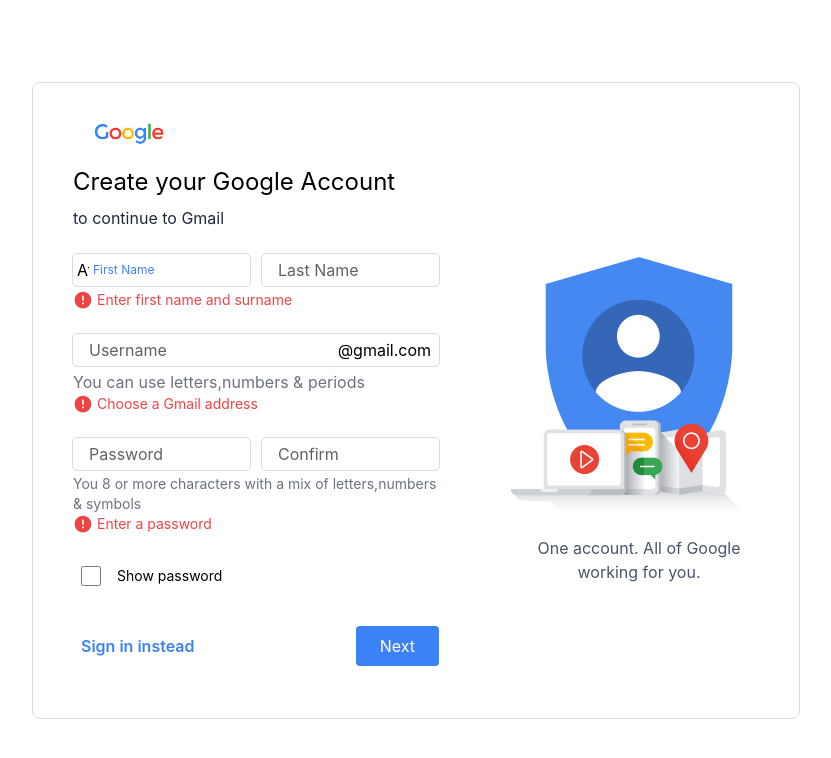
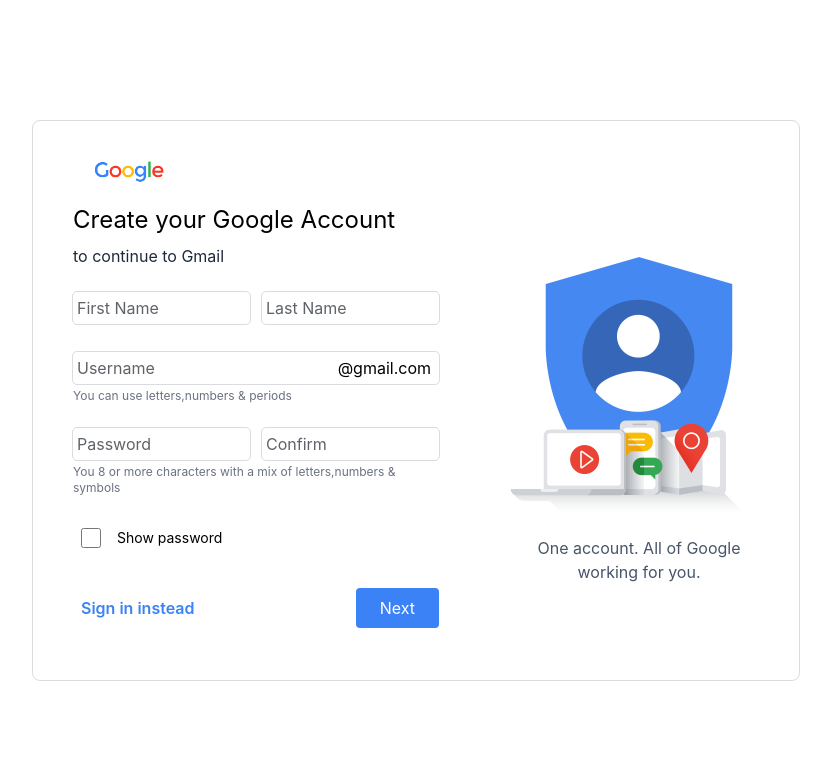
Before and after one commit to atinderbirsin/gmail-clone, a React (Create React App) app: page /signup/v2 in a window 1280 px wide. Shown: the top 758 px of the page, without its empty margins (224-1055 px from the left). Built offline with nearby package versions, Linux system fonts and the light colour scheme.

Commit message:
Signup page completed

```diff
--- a/src/app/store.js
+++ b/src/app/store.js
@@ -4,11 +4,11 @@
 
 const preloadedState = {
     form : {
-        firstName: 'Atinder',
+        firstName: '',
         lastName: '',
-        // email: '',
-        // password: '',
-        // confirmPassword: '',
+        email: '',
+        password: '',
+        confirmPassword: '',
     },
     errors: {}
 };
--- a/src/components/ErrorMessage.js
+++ b/src/components/ErrorMessage.js
@@ -1,7 +1,11 @@
 import ErrorIcon from '@mui/icons-material/Error';
 
 export const ErrorMessage = ({text, className}) => {
+
     return (
-        <p className={className}><ErrorIcon className='!text-[20px]'/> {text}</p>
+        <>
+            {text && (<p className={className}><ErrorIcon className='!text-[20px]'/> {text}</p>)}
+        </>
     )
+
 }
--- a/src/components/Input.js
+++ b/src/components/Input.js
@@ -1,5 +1,5 @@
-export const Input = ({type, value, onChange, className, onFocus, onBlur, onClick, validate}) => {
+export const Input = ({type, value, onChange, className}) => {
     return (
-        <input type={type} value={value} onChange={onChange} className={className} onFocus={onFocus} onBlur={onBlur} onClick={onClick} validate={validate}/>
+        <input type={type} value={value} onChange={onChange} className={className}/>
     )
 };
--- a/src/pages/Login.js
+++ b/src/pages/Login.js
@@ -9,7 +9,6 @@
   const [click, setClicked] = useState(false);
   const [createClick, setCreateClicked] = useState(false);
   const ref = useRef();
-  const createRef = useRef();
   const [isEmpty, setIsEmpty] = useState(false);
   const navigate = useNavigate();
 
--- a/src/pages/SignUp.js
+++ b/src/pages/SignUp.js
@@ -8,37 +8,37 @@
 import { Button } from '../components/Button';
 import account from '../images/account.jpg';
 import { useDispatch, useSelector } from 'react-redux';
-import { addConfirmPassword, addEmail, addFirstName, addLastName, addPassword } from '../features/form/formSlice';
+import {
+  addConfirmPassword,
+  addEmail,
+  addFirstName,
+  addLastName,
+  addPassword,
+} from '../features/form/formSlice';
+import { validate } from '../helper/validate';
 
 export const Signup = () => {
-  const [firstName, setFirstName] = useState('');
-  const [lastName, setLastName] = useState('');
-  const [email, setEmail] = useState('');
-  const [password, setPassword] = useState('');
-  const [confirmPassword, setConfirmPassword] = useState('');
-  const [isEmpty, setIsEmpty] = useState(false);
-  const [inputNameClick, setInputNameClick] = useState(false);
-  const [inputSurnameClick, setInputSurnameClick] = useState(false);
-  const [inputEmailClick, setInputEmailClick] = useState(false);
-  const [inputPasswordClick, setInputPasswordClick] = useState(false);
-  const [inputConfirmPasswordClick, setInputConfirmPasswordClick] =
-    useState(false);
   const [isChecked, setIsChecked] = useState(false);
 
-  const form = useSelector(state => state.form);
+  const form = useSelector((state) => state.form);
+  const errors = useSelector((state) => state.errors);
   const dispatch = useDispatch();
 
   const onFormSubmit = (e) => {
     e.preventDefault();
 
-    if(!firstName || !lastName || !email || !password || confirmPassword) {
+    const isValid = validate(form, dispatch);
 
+    if (isValid) {
+      console.log('form is valid');
+    } else {
+      console.log('form is invalid');
     }
-  }
+  };
 
   return (
     <div className="flex items-center justify-center h-screen">
-      <div className="border border-[#dadce0] rounded-lg grid grid-cols-[1.5fr,1fr] items-center justify-items-center max-w-3xl" >
+      <div className="border border-[#dadce0] rounded-lg grid grid-cols-[1.5fr,1fr] items-center justify-items-center max-w-3xl">
         <form className="px-10 py-5 col">
           {' '}
           <img src={img} alt="Logo" className="w-28" />
@@ -52,16 +52,20 @@
                 type="text"
                 value={form.firstName}
                 onChange={(e) => dispatch(addFirstName(e.target.value))}
-                className={`outline outline-1 rounded-[4px] outline-[#dadce0] w-full p-1 focus:outline-blue-500`}
+                className={`outline outline-1 rounded-[4px] outline-[#dadce0] w-full p-1 ${
+                  errors.name
+                    ? 'focus:outline-red-500 outline-red-500'
+                    : 'focus:outline-blue-500'
+                }`}
               />
               <Placeholder
-                className={`absolute text-[#5f6368] top-[50%] translate-y-[-50%] ml-4
+                className={`absolute text-[#5f6368] top-[50%] translate-y-[-50%] ml-1
               ${
                 form.firstName
-                  ? 'top-0 text-[12px] z-50 bg-white px-1 text-blue-500'
+                  ? 'top-0 text-[12px] z-50 bg-white px-1 !text-blue-500'
                   : ''
-              } ${
-                  isEmpty
+              }  ${
+                  errors.name
                     ? 'top-0 text-[12px] z-50 bg-white px-1 text-red-500'
                     : ''
                 } transition-all pointer-events-none`}
@@ -74,16 +78,20 @@
                 type="text"
                 value={form.lastName}
                 onChange={(e) => dispatch(addLastName(e.target.value))}
-                className={`outline outline-1 rounded-[4px] outline-[#dadce0] w-full p-1 focus:outline-blue-500`}
+                className={`outline outline-1 rounded-[4px] outline-[#dadce0] w-full p-1 ${
+                  errors.name
+                    ? 'focus:outline-red-500 outline-red-500'
+                    : 'focus:outline-blue-500'
+                }`}
               />
               <Placeholder
-                className={`absolute text-[#5f6368] top-[50%] translate-y-[-50%] ml-4
+                className={`absolute text-[#5f6368] top-[50%] translate-y-[-50%] ml-1
               ${
                 form.lastName
                   ? 'top-0 text-[12px] z-50 bg-white px-1 text-blue-500 left-0'
                   : ''
               } ${
-                  isEmpty
+                  errors.name
                     ? 'top-0 text-[12px] z-50 bg-white px-1 text-red-500'
                     : ''
                 } transition-all pointer-events-none`}
@@ -92,25 +100,29 @@
             </div>
           </div>
           <ErrorMessage
-            text="Enter first name and surname"
-            className={`text-red-500 text-sm flex gap-1 mb-6 ${!firstName || !lastName ? 'block' : 'opacity-0'}`}
+            text={errors.name}
+            className={`text-red-500 text-sm flex gap-1`}
           />
-          <div className="flex gap-3 w-full">
+          <div className="flex gap-3 w-full mt-6">
             <div className="relative mb-1 w-full">
               <Input
                 type="text"
                 value={form.email}
                 onChange={(e) => dispatch(addEmail(e.target.value))}
-                className={`outline outline-1 rounded-[4px] outline-[#dadce0] w-full p-1 focus:outline-blue-500`}
+                className={`outline outline-1 rounded-[4px] outline-[#dadce0] w-full p-1 ${
+                  errors.email
+                    ? 'focus:outline-red-500 outline-red-500'
+                    : 'focus:outline-blue-500'
+                }`}
               />
               <Placeholder
-                className={`absolute text-[#5f6368] top-[50%] translate-y-[-50%] ml-4
+                className={`absolute text-[#5f6368] top-[50%] translate-y-[-50%] ml-1
               ${
                 form.email
                   ? 'top-0 text-[12px] z-50 bg-white px-1 text-blue-500'
                   : ''
               } ${
-                  isEmpty
+                  errors.email
                     ? 'top-0 text-[12px] z-50 bg-white px-1 text-red-500'
                     : ''
                 } transition-all pointer-events-none`}
@@ -124,28 +136,34 @@
           </div>
           <InfoMessage
             text="You can use letters,numbers & periods"
-            className={`"text-sm text-gray-500 pointer-events-none"`}
+            className={`${
+              errors.email ? 'hidden' : 'block'
+            } text-xs text-gray-500 pointer-events-none`}
           />
           <ErrorMessage
-            text="Choose a Gmail address"
-            className="text-red-500 text-sm flex gap-1 mb-6"
+            text={errors.email}
+            className="text-red-500 text-sm flex gap-1"
           />
-          <div className="flex gap-3">
+          <div className="flex gap-3 mt-6">
             <div className="relative mb-1 w-full">
               <Input
-                type="password"
+                type={isChecked ? 'text' : 'password'}
                 value={form.password}
                 onChange={(e) => dispatch(addPassword(e.target.value))}
-                className={`outline outline-1 rounded-[4px] outline-[#dadce0] w-full p-1 focus:outline-blue-500`}
+                className={`outline outline-1 rounded-[4px] outline-[#dadce0] w-full p-1 ${
+                  errors.password
+                    ? 'focus:outline-red-500 outline-red-500'
+                    : 'focus:outline-blue-500'
+                }`}
               />
               <Placeholder
-                className={`absolute text-[#5f6368] top-[50%] translate-y-[-50%] ml-4
+                className={`absolute text-[#5f6368] top-[50%] translate-y-[-50%] ml-1
               ${
                 form.password
                   ? 'top-0 text-[12px] z-50 bg-white px-1 text-blue-500'
                   : ''
               } ${
-                  isEmpty
+                  errors.password
                     ? 'top-0 text-[12px] z-50 bg-white px-1 text-red-500'
                     : ''
                 } transition-all pointer-events-none`}
@@ -155,19 +173,23 @@
 
             <div className="relative mb-1 w-full">
               <Input
-                type="text"
+                type={isChecked ? 'text' : 'password'}
                 value={form.confirmPassword}
                 onChange={(e) => dispatch(addConfirmPassword(e.target.value))}
-                className={`outline outline-1 rounded-[4px] outline-[#dadce0] w-full p-1 focus:outline-blue-500`}
+                className={`outline outline-1 rounded-[4px] outline-[#dadce0] w-full p-1 ${
+                  errors.password
+                    ? 'focus:outline-red-500 outline-red-500'
+                    : 'focus:outline-blue-500'
+                }`}
               />
               <Placeholder
-                className={`absolute text-[#5f6368] top-[50%] translate-y-[-50%] ml-4
+                className={`absolute text-[#5f6368] top-[50%] translate-y-[-50%] ml-1
               ${
                 form.confirmPassword
                   ? 'top-0 text-[12px] z-50 bg-white px-1 text-blue-500 left-0'
                   : ''
               } ${
-                  isEmpty
+                  errors.password
                     ? 'top-0 text-[12px] z-50 bg-white px-1 text-red-500'
                     : ''
                 } transition-all pointer-events-none`}
@@ -177,13 +199,15 @@
           </div>
           <InfoMessage
             text="You 8 or more characters with a mix of letters,numbers & symbols"
-            className="text-sm text-gray-500 pointer-events-none"
+            className={`${
+              errors.password ? 'hidden' : 'block'
+            } text-xs text-gray-500 pointer-events-none`}
           />
           <ErrorMessage
-            text="Enter a password"
-            className="text-red-500 text-sm flex gap-1 mb-6"
+            text={errors.password}
+            className="text-red-500 text-sm flex gap-1"
           />
-          <div className="flex items-center gap-2 mb-8 text-sm">
+          <div className="flex items-center gap-2 mb-8 text-sm mt-6">
             <span
               className={`p-2 rounded-full  flex ${
                 isChecked ? 'bg-blue-200' : 'hover:bg-slate-200'
@@ -192,7 +216,7 @@
               <Input
                 type="checkbox"
                 className="bg-gray-200 hover:bg-gray-300 cursor-pointer w-5 h-5 border-3 border-amber-500 focus:outline-none rounded-lg"
-                onClick={() => setIsChecked(!isChecked)}
+                onChange={() => setIsChecked(!isChecked)}
               />
             </span>
             Show password
@@ -215,7 +239,9 @@
 
         <div>
           <img src={account} className="max-w-xs" alt="Acoount opening form" />
-          <p className='text-md text-center px-10 text-slate-600'>One account. All of Google working for you.</p>
+          <p className="text-md text-center px-10 text-slate-600">
+            One account. All of Google working for you.
+          </p>
         </div>
       </div>
     </div>
--- a/src/pages/SignUpCopy.js
+++ b/src/pages/SignUpCopy.js
@@ -1,4 +1,3 @@
-import { useState } from 'react';
 import img from '../images/logo.jpg';
 import { Placeholder } from '../components/Placeholder';
 import account from '../images/account.jpg';
@@ -11,8 +10,6 @@
 const SignupCopy = () => {
   const form = useSelector((state) => state.form);
   const errors = useSelector((state) => state.errors);
-  const [isEmpty, setIsEmpty] = useState(false);
-  const [errMessage, setErrorMessage] = useState('');
   const dispatch = useDispatch();
 
   const onFormSubmit = (e) => {
```
Also changed, not shown: src/helper/validate.js (+43 -2 lines).
